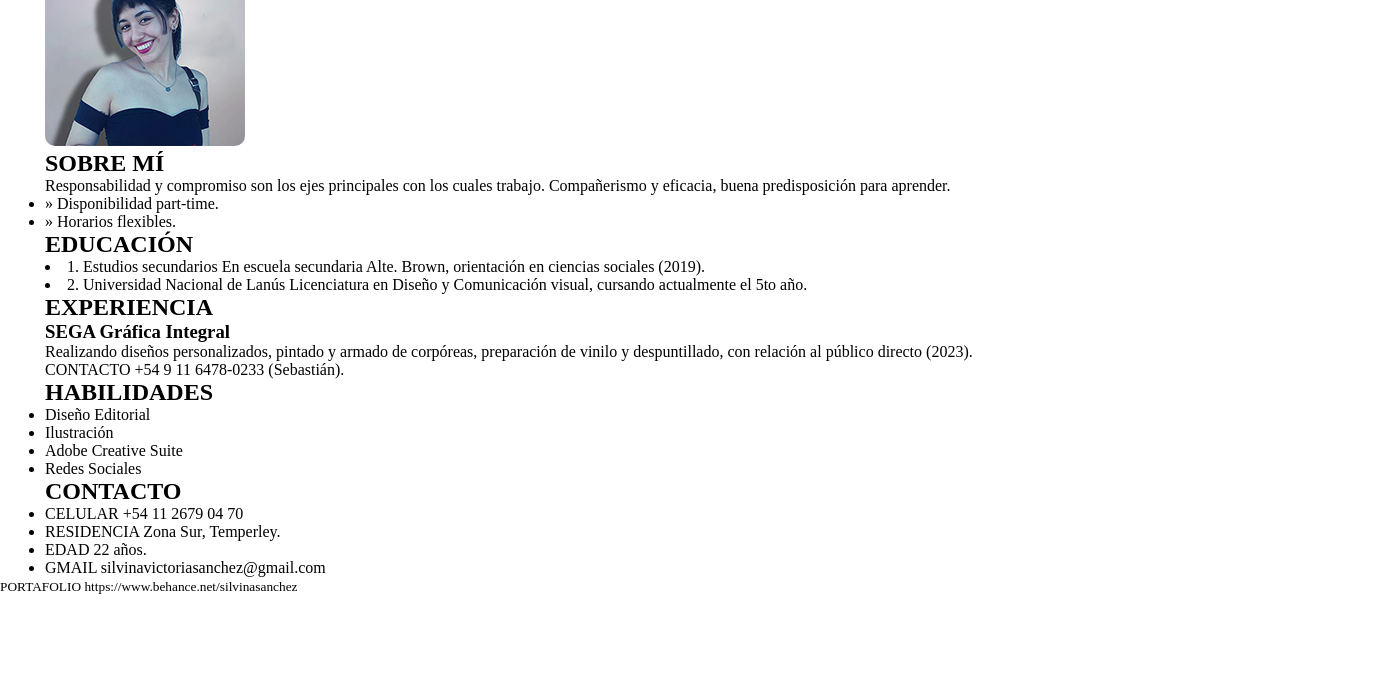
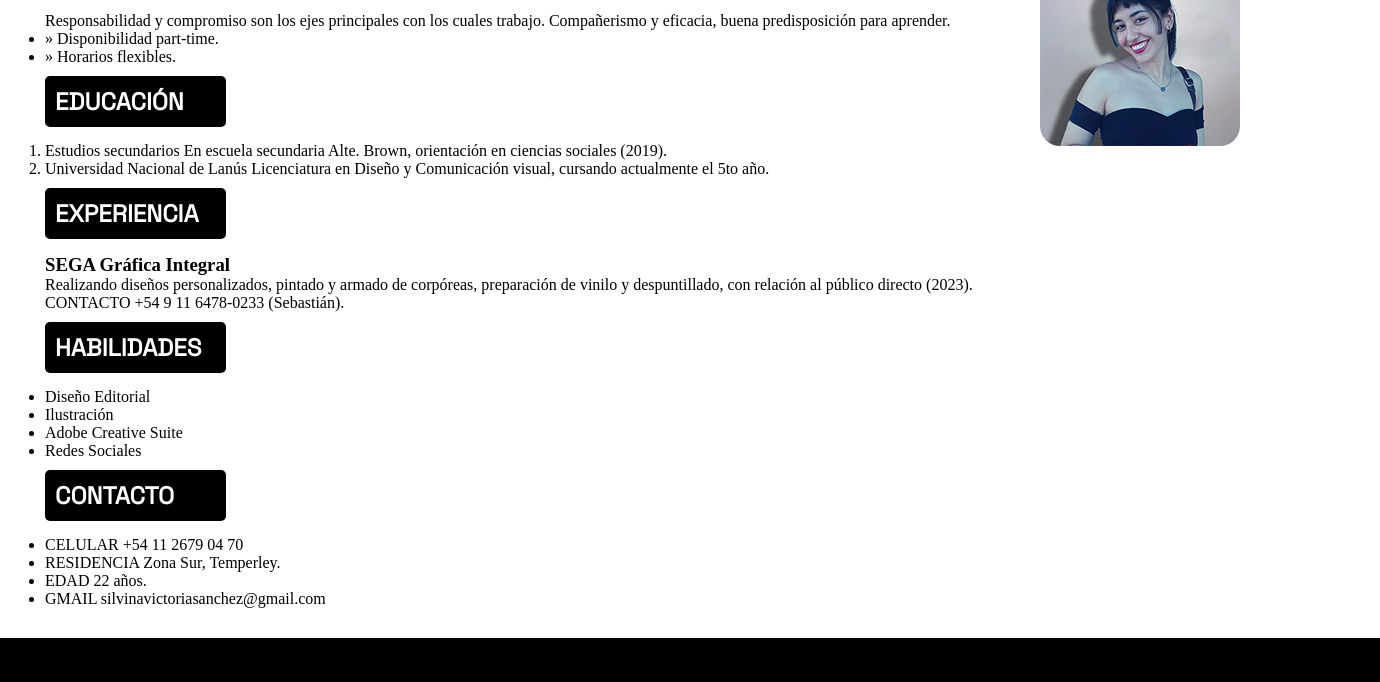
Before and after one commit to SSilvix/Silvina, a plain HTML site: page index.html in a window 1280 px wide. Shown: the part 344-1026 px from the top of the page, 1380 px wide, since content can reach past the window. Before the commit the page ends 939 px from the top, so only its background shows below. Drawn offline with Linux system fonts and the light colour scheme.

Commit message:
Faltan muchas cosas aún pero se avanzó mucho!

```diff
--- a/estilos.css
+++ b/estilos.css
@@ -16,8 +16,13 @@
 }
 
 img {
-    border-radius: 10px;
+    float:right;
+    border-radius: 20px;
+    border-width: 5px;
+    border-color: black;
+    margin-right: 40px;
 }
+
 .botonera {
     background-color: black;
     color: white;
@@ -48,10 +53,51 @@ main {
     padding-left: 45px;
 }
 
+main h2 {
+    font-family: Space-Grotesk, sans-serif;
+    color: white;
+    background-color: black;
+    border-radius: 5px;
+    padding: 10px;
+    width: 13%;
+    margin-top: 10px;
+    margin-bottom: 15px;
+}
 @font-face {
     font-family: "Space-Grotesk";
     src: url("fonts/SpaceGrotesk-Regular.ttf") format('truetype');
     font-weight: normal;
     font-style: normal;
+}
 
+@font-face {
+    font-family: "Helvetica";
+    src: url("fonts/Helvetica.ttf") format('truetype');
+    font-weight: normal;
+    font-style: normal;
 }
+
+@font-face {
+    font-family: "Monofonto";
+    src: url("fonts/Typodermic\ -\ Monofonto\ Regular.otf");
+    font-weight: normal;
+    font-style: normal;
+}
+
+footer {
+    background-color: black;
+    width: 100%;
+    height: 100px;
+    margin-top: 30px;
+    padding: 50px;
+}
+
+footer a {
+    color: white;
+    font-family: Monofonto, sans-serif;
+    text-align: center;
+}
+
+.logo {
+    float:left;
+}
--- a/index.html
+++ b/index.html
@@ -41,8 +41,9 @@
 
             <section>
                 <h2>EDUCACIÓN</h2>
-                <li>1. Estudios secundarios En escuela secundaria Alte. Brown, orientación en ciencias sociales (2019).</li>
-                <li>2. Universidad Nacional de Lanús Licenciatura en Diseño y Comunicación visual, cursando actualmente el 5to año. </li>
+                <ol>
+                <li>Estudios secundarios En escuela secundaria Alte. Brown, orientación en ciencias sociales (2019).</li>
+                <li>Universidad Nacional de Lanús Licenciatura en Diseño y Comunicación visual, cursando actualmente el 5to año. </li> </ol>
             </section>
 
             <section>
@@ -76,6 +77,7 @@
             <small>
             <a>PORTAFOLIO https://www.behance.net/silvinasanchez</a>
         </small>
+        <img class="logo" src="img/silvix-logo-web.svg" wight="100px" height="100px" alt="logo-de-silvix"/>
         </footer>
 
     </body>
```
Also changed, not shown: img/silvix-logo-web.svg (renamed from recursos/silvix-logo-webldpi.svg), img/silvix-logo.png (added).
